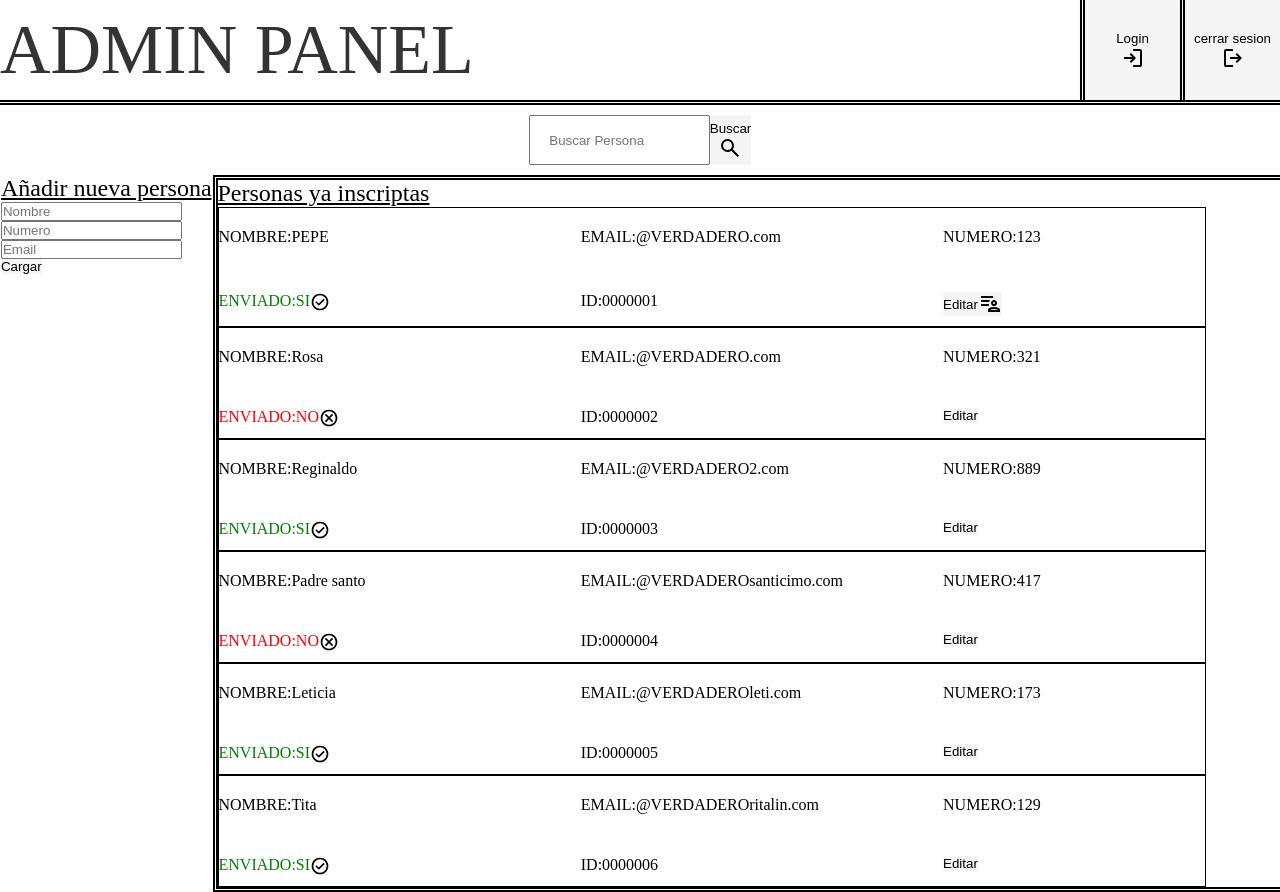
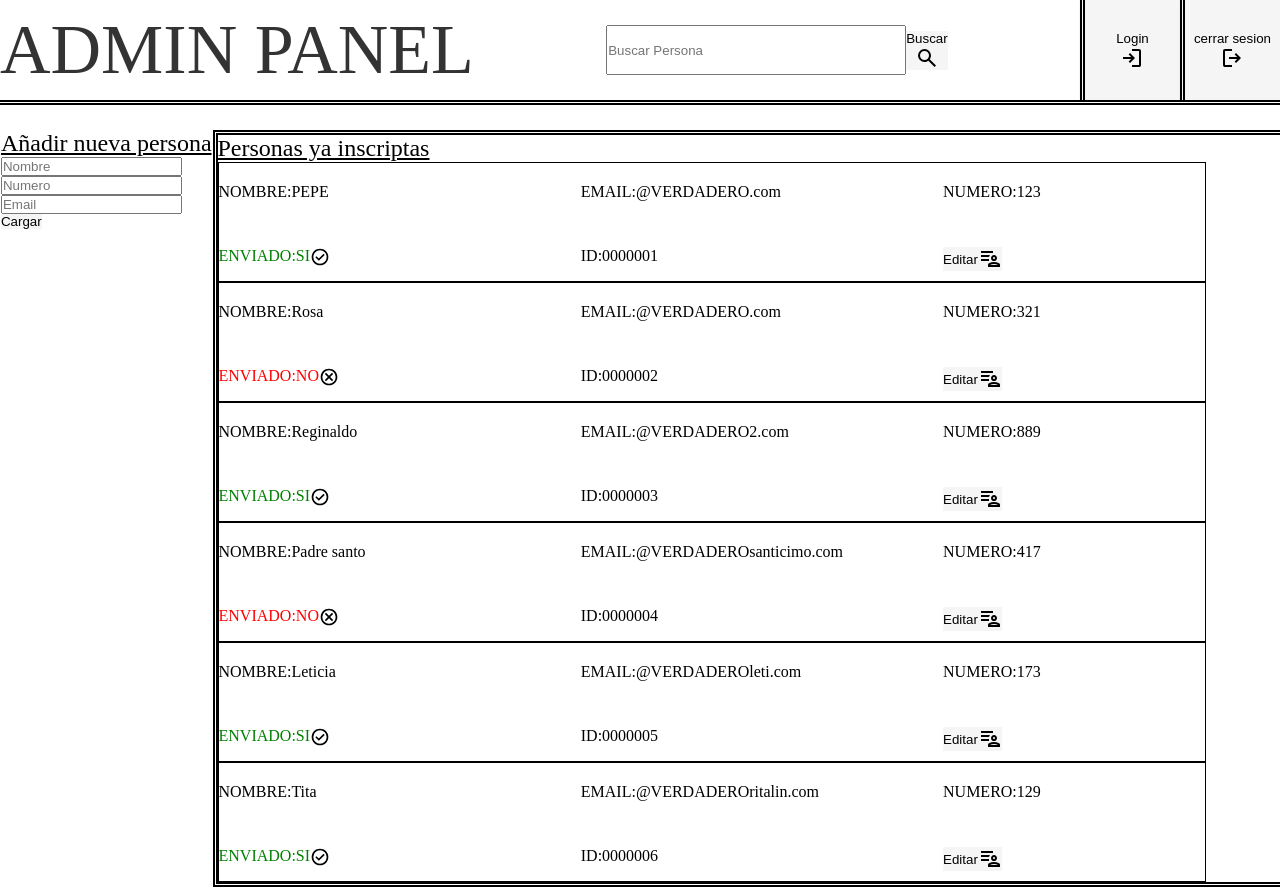
Before and after one commit to Ale2301/Bot_Whatsapp, a website: page public/index.html in a window 1280 px wide. Drawn offline with Linux system fonts and the light colour scheme.

Commit message:
Fix: header position and add search bar to the admin panel.

```diff
--- a/public/index.css
+++ b/public/index.css
@@ -20,12 +20,24 @@ button {
   height: 100%;
   width: 100%;
 }
+.ADMIN-panel-header-space {
+  position: relative;
+  top: 0;
+  height: 100px;
+  width: 100%;
+  margin-bottom: 30px;
+  z-index: 0;
+}
 .ADMIN-panel-header {
   display: flex;
   flex-direction: row;
   justify-content: space-between;
   border-bottom: 5px double black;
-  position: relative;
+  position: fixed;
+  top: 0;
+  z-index: 10;
+  width: 100%;
+  backdrop-filter: blur(4px);
 }
 .ADMIN-panel-header-access {
   display: flex;
@@ -74,11 +86,14 @@ button {
 }
 .ADMIN-panel-header-serch {
   display: flex;
+  flex-direction: row;
   justify-content: center;
+  align-items: center;
+}
+.ADMIN-panel-header-serch-input {
+  width: 300px;
   height: 50px;
-  margin: 10px;
 }
-
 .ADMIN-panel-content {
   display: flex;
   flex-direction: row;
--- a/public/index.html
+++ b/public/index.html
@@ -7,8 +7,22 @@
   </head>
   <body class="ADMIN">
     <div class="ADMIN-panel">
+      <div class="ADMIN-panel-header-space"></div>
       <div class="ADMIN-panel-header">
         <div class="ADMIN-panel-header-title"><p>ADMIN PANEL</p></div>
+        <div class="ADMIN-panel-header-serch">
+          <div>
+            <input
+              type="text"
+              placeholder="Buscar Persona"
+              class="ADMIN-panel-header-serch-input"
+            />
+          </div>
+          <button>
+            <p>Buscar</p>
+            <img src="./assets/search.svg" alt="boton para buscar" />
+          </button>
+        </div>
         <div class="ADMIN-panel-header-access">
           <div>
             <button id="Login" class="Login-button">
@@ -24,13 +38,7 @@
           </div>
         </div>
       </div>
-      <div class="ADMIN-panel-header-serch">
-        <input type="text" placeholder="     Buscar Persona" />
-        <button>
-          <p>Buscar</p>
-          <img src="./assets/search.svg" alt="boton para buscar" />
-        </button>
-      </div>
+
       <div class="ADMIN-panel-content">
         <div class="ADMIN-panel-content-NEWPeople">
           <ul>
@@ -86,7 +94,10 @@
                 <p><span>ID:</span>0000002</p>
               </div>
               <div class="casilla">
-                <button>Editar</button>
+                <button class="casilla-buttons">
+                  <p>Editar</p>
+                  <img src="./assets/edit.svg" alt="logOUT" />
+                </button>
               </div>
             </li>
             <li class="ADMIN-panel-content-OLDPeople-Pacientes">
@@ -106,7 +117,10 @@
                 <p><span>ID:</span>0000003</p>
               </div>
               <div class="casilla">
-                <button>Editar</button>
+                <button class="casilla-buttons">
+                  <p>Editar</p>
+                  <img src="./assets/edit.svg" alt="logOUT" />
+                </button>
               </div>
             </li>
             <li class="ADMIN-panel-content-OLDPeople-Pacientes">
@@ -126,7 +140,10 @@
                 <p><span>ID:</span>0000004</p>
               </div>
               <div class="casilla">
-                <button>Editar</button>
+                <button class="casilla-buttons">
+                  <p>Editar</p>
+                  <img src="./assets/edit.svg" alt="logOUT" />
+                </button>
               </div>
             </li>
             <li class="ADMIN-panel-content-OLDPeople-Pacientes">
@@ -146,7 +163,10 @@
                 <p><span>ID:</span>0000005</p>
               </div>
               <div class="casilla">
-                <button>Editar</button>
+                <button class="casilla-buttons">
+                  <p>Editar</p>
+                  <img src="./assets/edit.svg" alt="logOUT" />
+                </button>
               </div>
             </li>
             <li class="ADMIN-panel-content-OLDPeople-Pacientes">
@@ -166,7 +186,10 @@
                 <p><span>ID:</span>0000006</p>
               </div>
               <div class="casilla">
-                <button>Editar</button>
+                <button class="casilla-buttons">
+                  <p>Editar</p>
+                  <img src="./assets/edit.svg" alt="logOUT" />
+                </button>
               </div>
             </li>
           </ul>
```
